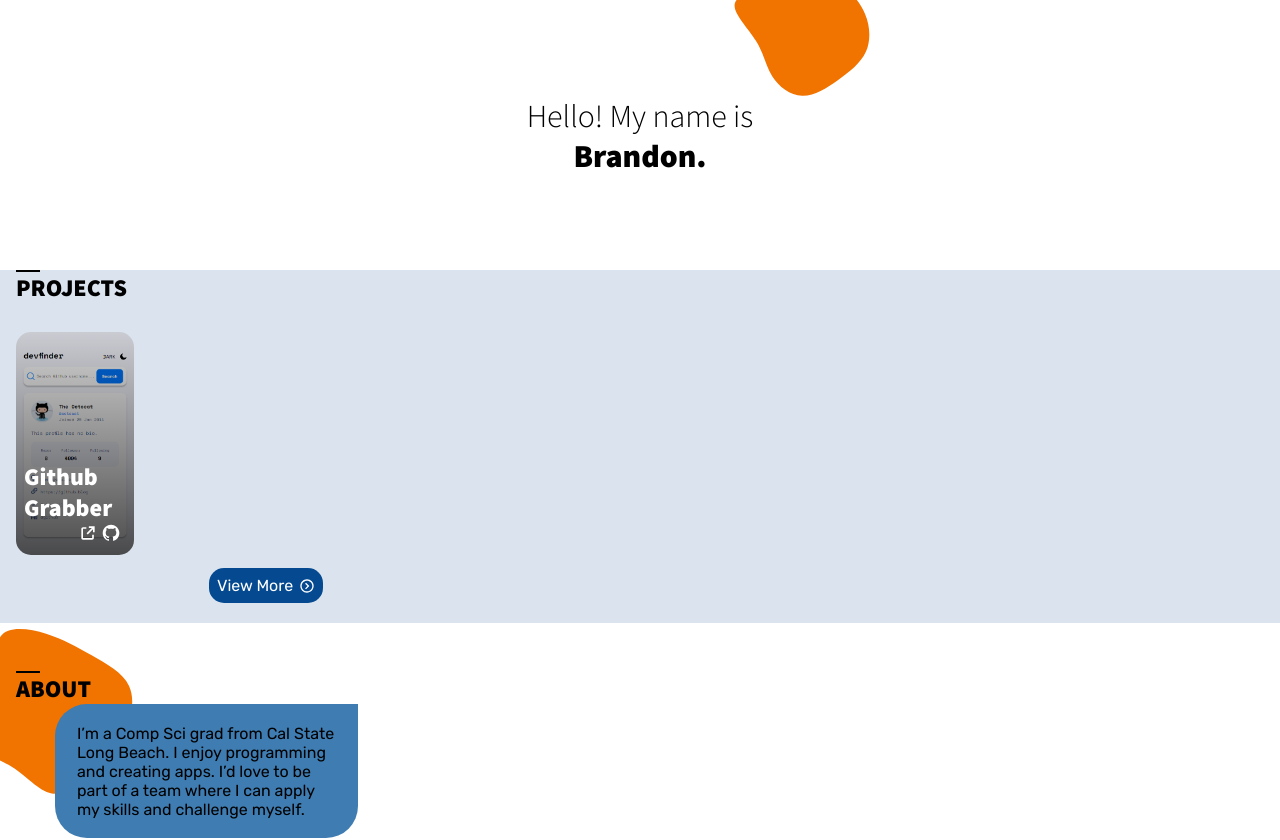
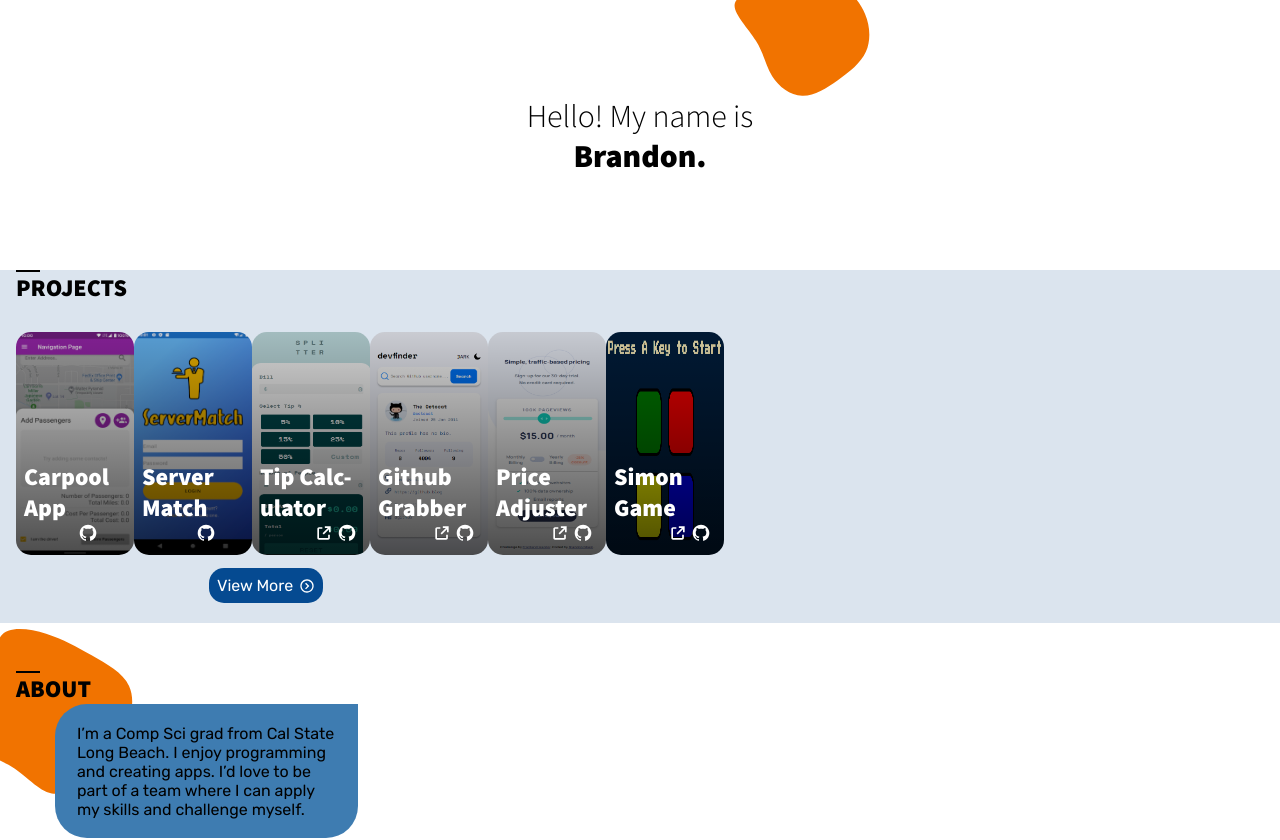
Before and after one commit to brandonnhem/personal-website, a Svelte app: page / in a window 1280 px wide. Shown: the top 840 px of the page. Built offline with nearby package versions, Linux system fonts and the light colour scheme.

Commit message:
added projects in horizontally scrollable div

```diff
--- a/src/Projects.svelte
+++ b/src/Projects.svelte
@@ -1,8 +1,6 @@
 <script>
     import SectionTitle from './components/SectionTitle.svelte';
     import ProjectSlide from './components/ProjectSlide.svelte';
-
-    //TODO: make the carousel scrollable
 </script>
 
 <section>
@@ -12,10 +10,28 @@
     <div class="projects">
         <SectionTitle titleName="PROJECTS"/>
         <div class="carousel">
+            <ProjectSlide projectName="Carpool App"
+                          githubLink="https://github.com/byteMe-CSULB/710"
+                          backgroundLink="/images/710.png" />
+            <ProjectSlide projectName="Server Match"
+                          githubLink="https://github.com/CECS-445-Project/ServerMatch"
+                          backgroundLink="/images/server_match.png" />
+            <ProjectSlide projectName="Tip Calc-ulator"
+                          githubLink="https://github.com/brandonnhem/Tip-Calculator"
+                          liveLink="https://brandonnhem.github.io/Tip-Calculator/"
+                          backgroundLink="/images/splitter.png" />
             <ProjectSlide projectName="Github Grabber"
                           githubLink="https://github.com/brandonnhem/github-profile-grabber"
                           liveLink="https://github-grabber.vercel.app/"
                           backgroundLink="/images/github_grabber.png" />
+            <ProjectSlide projectName="Price Adjuster"
+                          githubLink="https://github.com/brandonnhem/interactive-pricing-component-challenge"
+                          liveLink="https://interactive-pricing-component-challenge.vercel.app/"
+                          backgroundLink="/images/interactive_pricing.png" />
+            <ProjectSlide projectName="Simon Game"
+                          githubLink="https://github.com/brandonnhem/SimonGame"
+                          liveLink="https://brandonnhem.github.io/SimonGame/"
+                          backgroundLink="/images/simon.png" />
         </div>
         <a class="cta-btn" href="https://github.com/brandonnhem/">
             <p>View More</p>
@@ -47,6 +63,11 @@
 
     .carousel {
         padding-top: 1.8125rem;
+        display: flex;
+        flex-direction: row;
+        position: relative;
+        overflow-x: scroll;
+        overflow-y: hidden;
     }
 
     .cta-btn {
```
